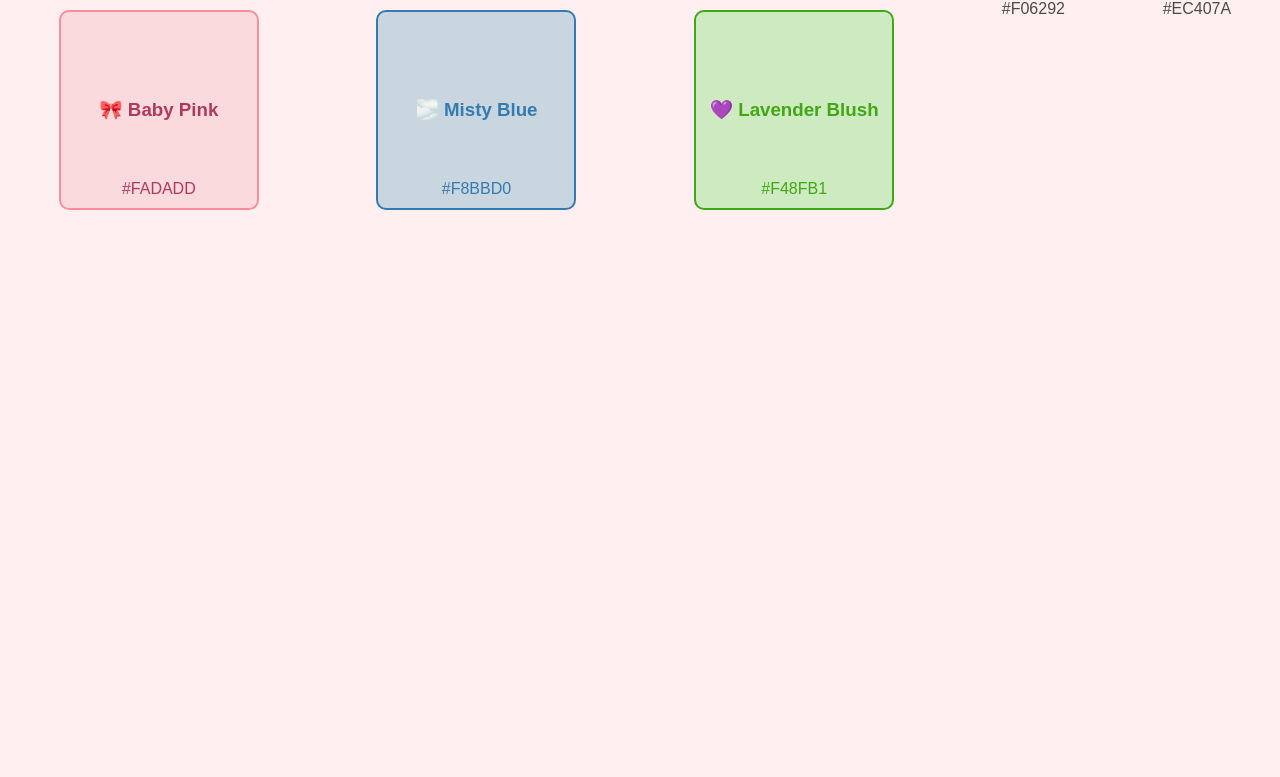
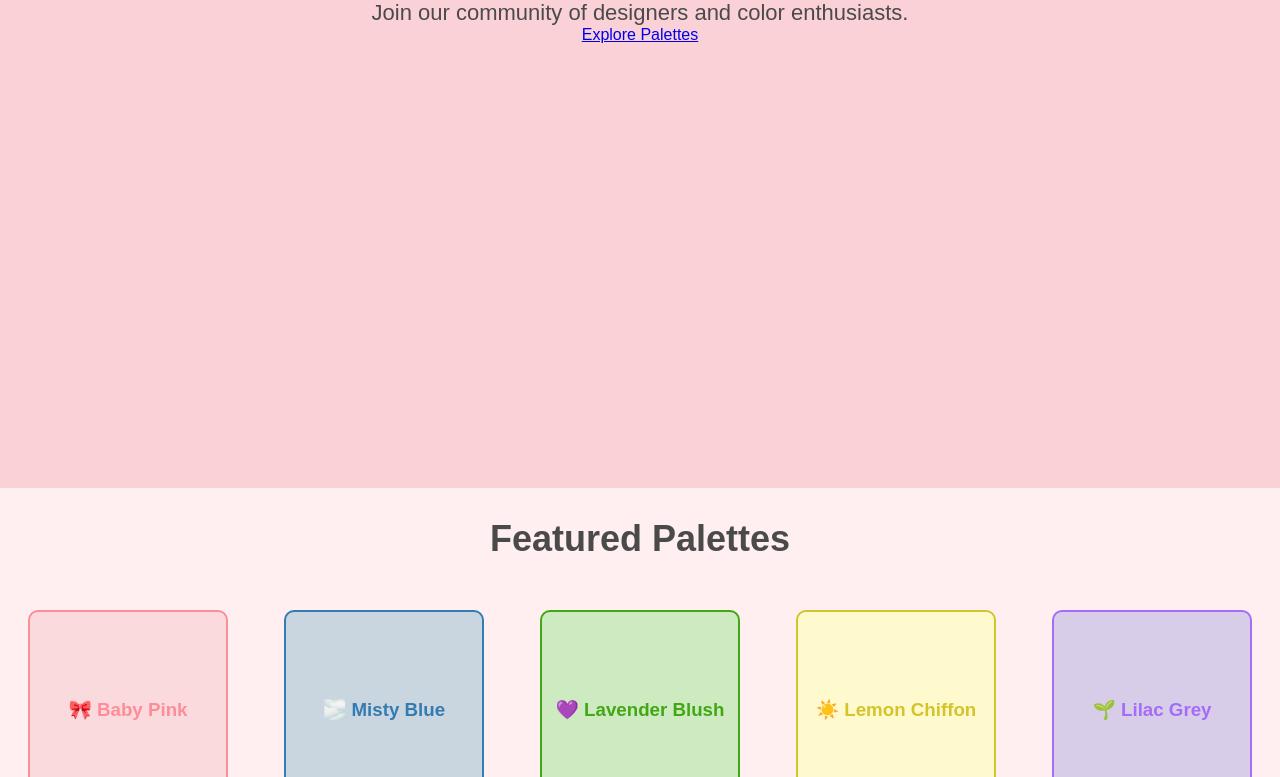
Before and after one commit to SpaceLaikaa/colors-css-project, a plain HTML site: page index.html in a window 1280 px wide. Shown: the part 282-1059 px from the top of the page. Drawn offline with Linux system fonts and the light colour scheme.

Commit message:
Start structuring the site - basic layout and a small part of main section completed

```diff
--- a/index.html
+++ b/index.html
@@ -17,6 +17,14 @@
     </div>
    </div>
  </header>
+
+ <section class="hero-section">
+    <div class="hero-content">
+        <h2>Discover Beautiful Color Combinations</h2>
+        <p>Join our community of designers and color enthusiasts.</p>
+        <a href="#palettes" class="explore-button">Explore Palettes</a>
+    </div>
+ </section>
  <main>
     <section class="palette-section">
         <h2 class="main-header">Featured Palettes</h2>
@@ -24,27 +32,30 @@
            <div class="palette-one">
             <h3 class="babypink">🎀 Baby Pink</h3>
                 <div class="color-box"></div>
-                <p>#FADADD</p>
+                <p>#FD8E99</p>
             </div>
             <div class="palette-two">
                  <h3 class="mistyblue">🌫️ Misty Blue</h3>
                 <div class="color-box"></div>
-                <p>#F8BBD0</p>
+                <p>#337BB1</p>
             </div>
             <div class="palette-three">
                 <h3 class="lavender">💜 Lavender Blush</h3>
                 <div class="color-box"></div>
-                <p>#F48FB1</p>
+                <p>#42A714</p>
             </div>
             <div class="palette-four">
+                <h3 class="lemon">☀️ Lemon Chiffon</h3>
                 <div class="color-box"></div>
-                <p>#F06292</p>
+                <p>#D4C32A</p>
             </div>
             <div class="palette-five">
+                <h3 class="lilac">🌱 Lilac Grey</h3>
                 <div class="color-box"></div>
-                <p>#EC407A</p>
+                <p>#A46CF8</p>
         </div>
     </section>
+
 
 
  </main>
--- a/styles.css
+++ b/styles.css
@@ -34,6 +34,25 @@ div.header {
     background-image: url('logo.png');
     margin: 5px 0px 0px 10px;
 }
+
+.hero-section {
+    background-color: #FAD1D7;
+    padding:  60px 0px 0px 0px;
+    text-align: center;
+    height: 600px;
+}
+
+.hero-content{
+    padding: 0px 0px 300px 0px;
+}
+.hero-content h2 {
+    font-size: 36px;
+}
+.hero-content p {
+    font-size: 22px;
+    margin-top: 10px;
+}
+
 
 /* Main Content Styles */
 
@@ -120,13 +139,51 @@ h2.main-header {
     color: #42a714;
 }
 
+.palette-four {
+    width: 200px;
+    height: 200px;
+    margin: 10px;
+    border-radius: 10px;
+    display: flex;
+    flex-direction: column;
+    align-items: center;
+    justify-content: center;
+    background-color: #FFFACD;
+    border: #d4c32a 2px solid;
+    position: relative;
+}
 
+.palette-four p {
+    position: absolute;
+    bottom: 10px;
+    left: 50%;
+    transform: translateX(-50%);
+    margin: 0;
+    color: #d4c32a;
+}
 
+.palette-five {
+    width: 200px;
+    height: 200px;
+    margin: 10px;
+    border-radius: 10px;
+    display: flex;
+    flex-direction: column;
+    align-items: center;
+    justify-content: center;
+    background-color: #D8CDE8;
+    border: #a46cf8 2px solid;
+    position: relative;
+}
 
-
-
-
-
+.palette-five p {
+    position: absolute;
+    bottom: 10px;
+    left: 50%;
+    transform: translateX(-50%);
+    margin: 0;
+    color: #a46cf8;
+}
 
 
 
@@ -138,7 +195,7 @@ h2.main-header {
 /* Colors */
 
 .babypink {
-    color: #B03A5B;
+    color: #FD8E99;
 }
 .mistyblue {
     color: #337bb1;
@@ -146,3 +203,9 @@ h2.main-header {
 .lavender {
     color: #42a714;
 }
+.lemon {
+    color: #d4c32a;
+}
+.lilac {
+    color: #a46cf8;
+}
```
